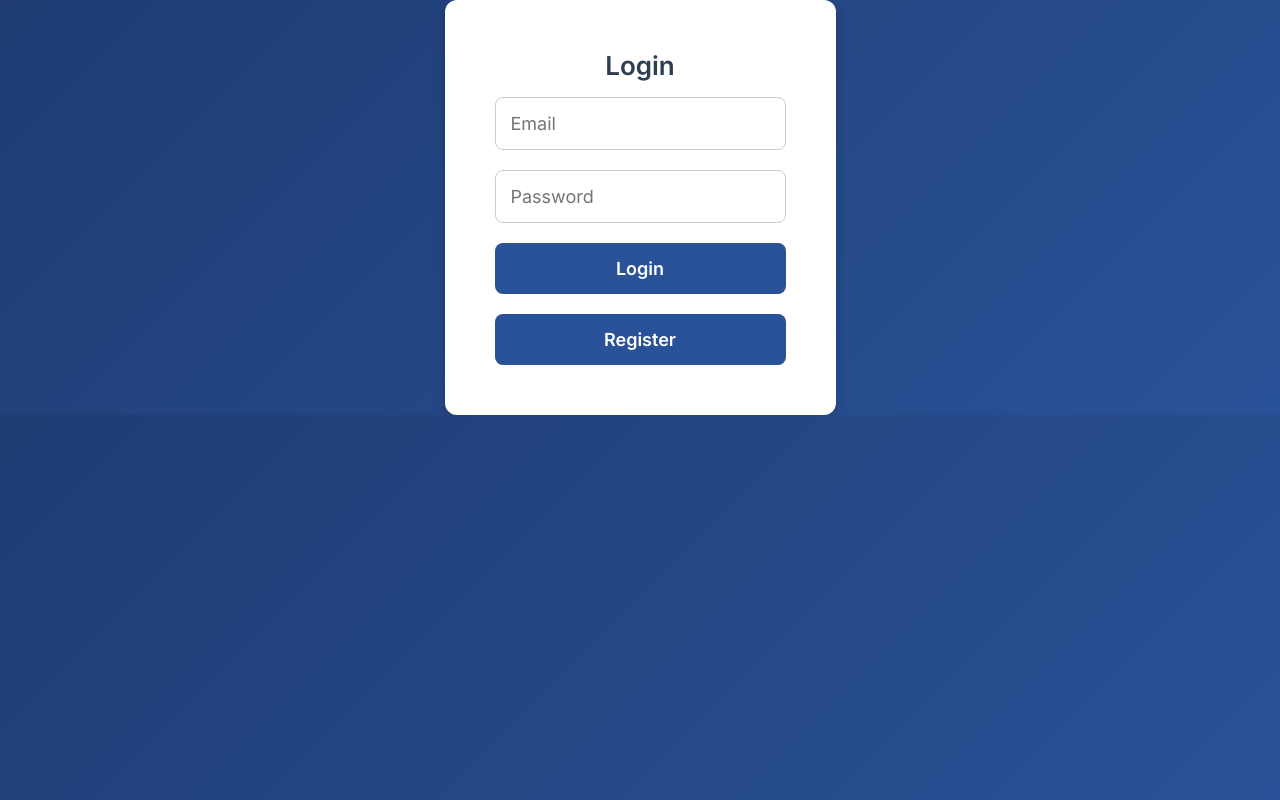
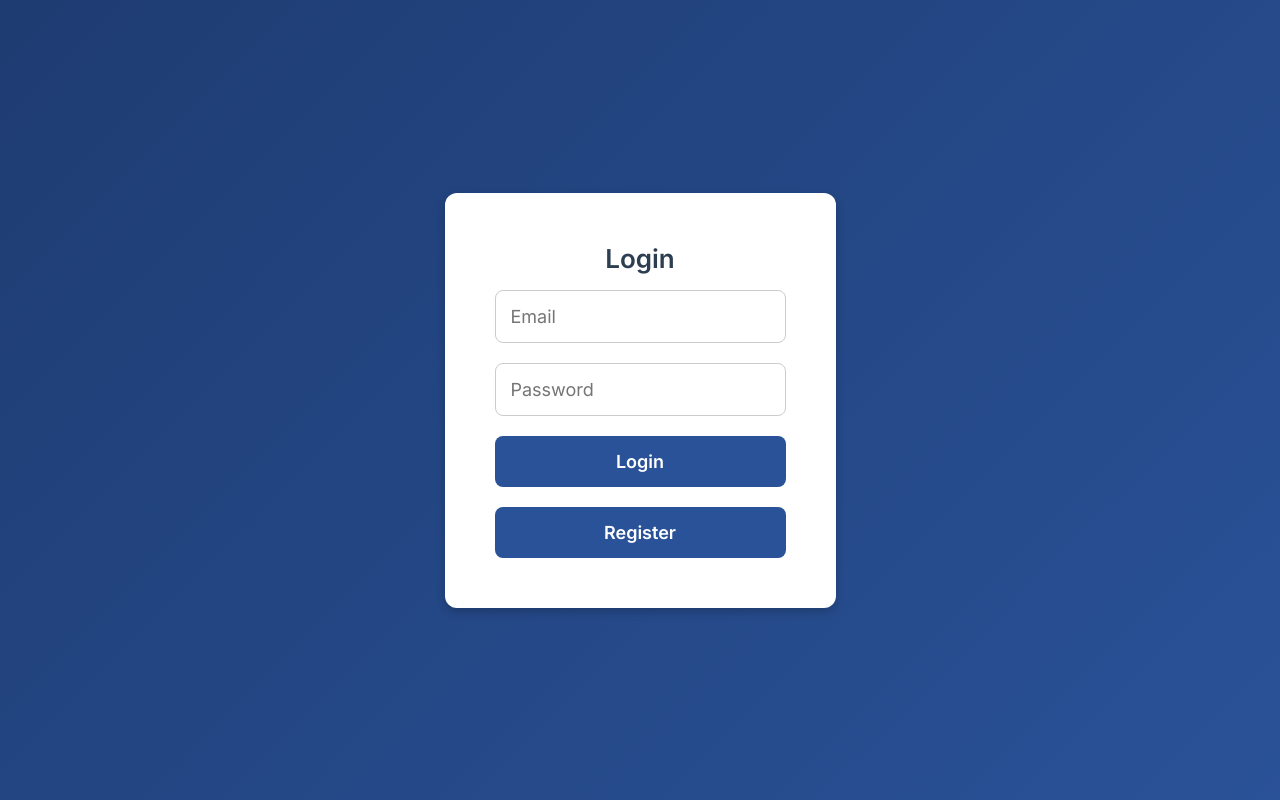
Before and after one commit to aamir-naved/goals-frontend, a React (Vite) app: page /login in a window 1280 px wide. Built offline with nearby package versions, Linux system fonts and the light colour scheme.

Commit message:
fix scroll issue

```diff
--- a/src/routes/Dashboard.css
+++ b/src/routes/Dashboard.css
@@ -1,8 +1,3 @@
-html,
-body {
-    height: auto;
-    overflow-y: auto;
-}
 .container {
     max-width: 800px;
     min-height: 100vh;
```
